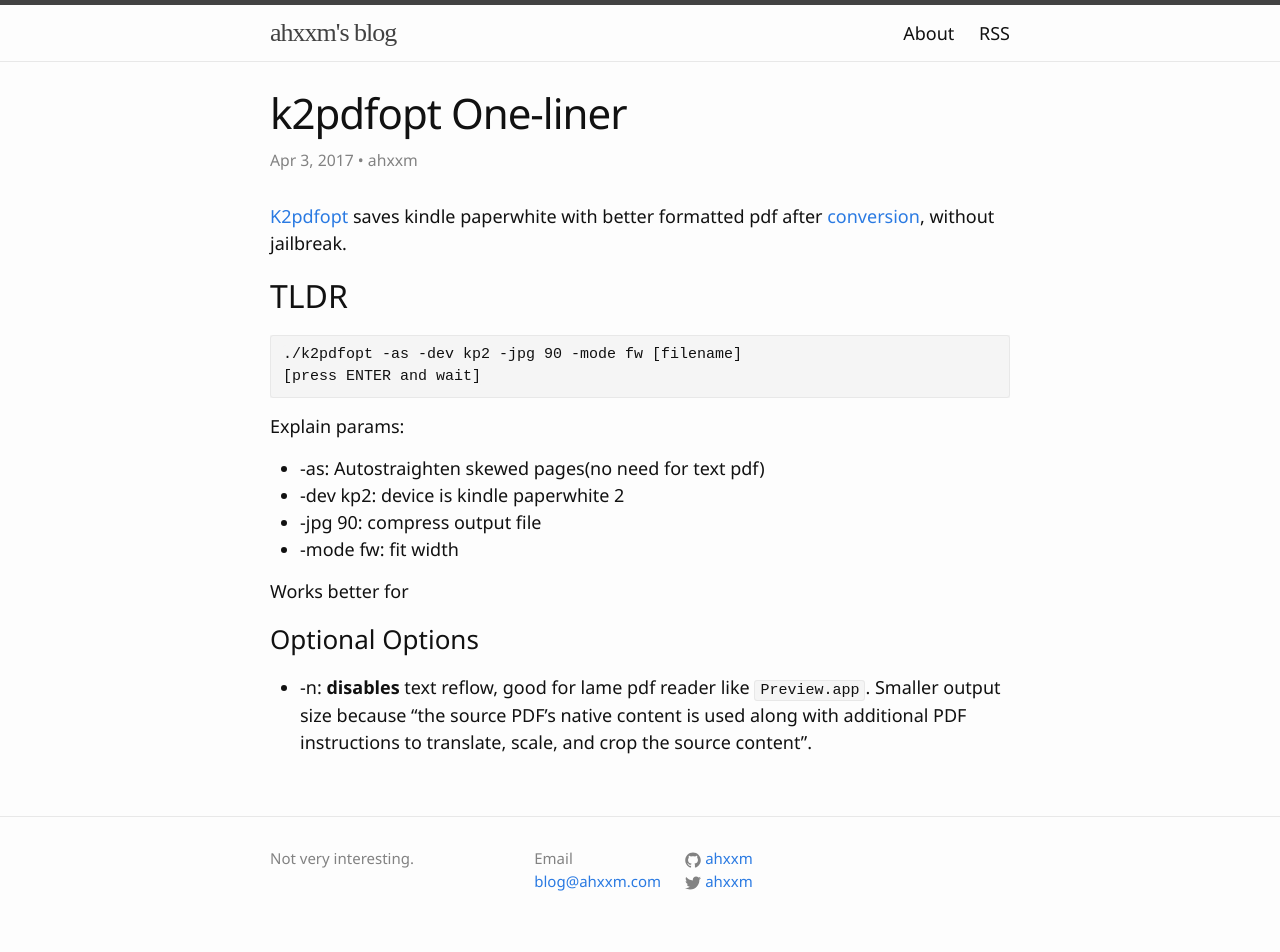
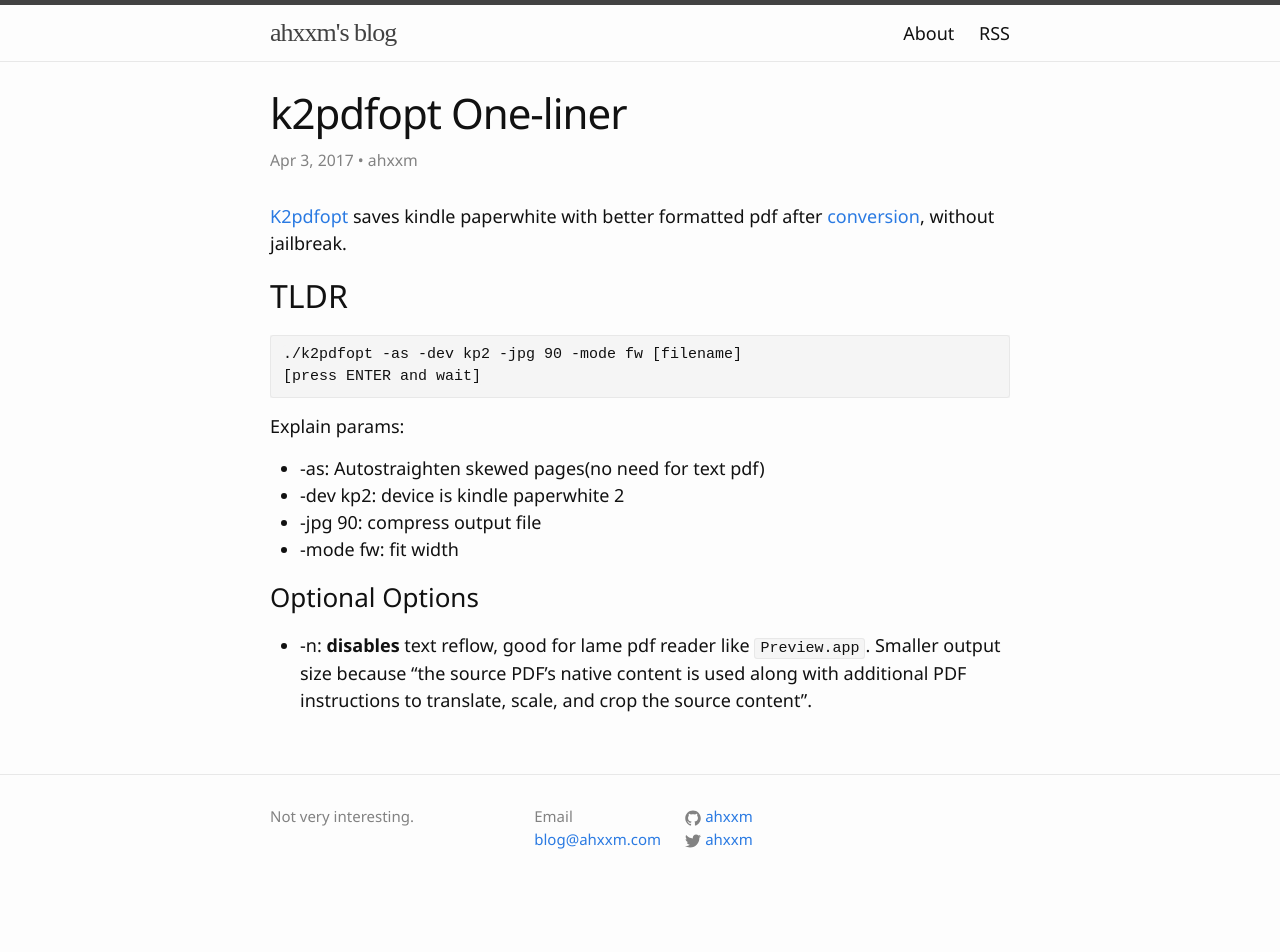
Before and after one commit to ahxxm/ahxxm.github.io, a Jekyll site: the page built from _posts/2017-04-03-pdf-process-2-k2pdfopt.md, in a window 1280 px wide. Built offline with Jekyll 4.4.1, drawn with Linux system fonts in a browser that asks for light colours; after the commit the page ends 910 px from its top, so only the background shows below that.

Commit message:
remove unfinished line

```diff
--- a/_posts/2017-04-03-pdf-process-2-k2pdfopt.md
+++ b/_posts/2017-04-03-pdf-process-2-k2pdfopt.md
@@ -23,8 +23,6 @@ Explain params:
 - -jpg 90: compress output file
 - -mode fw: fit width
 
-Works better for
-
 ### Optional Options
 
 - -n: **disables** text reflow, good for lame pdf reader like `Preview.app`. Smaller output size because "the source PDF's native content is used along with additional PDF instructions to translate, scale, and crop the source content".
```
